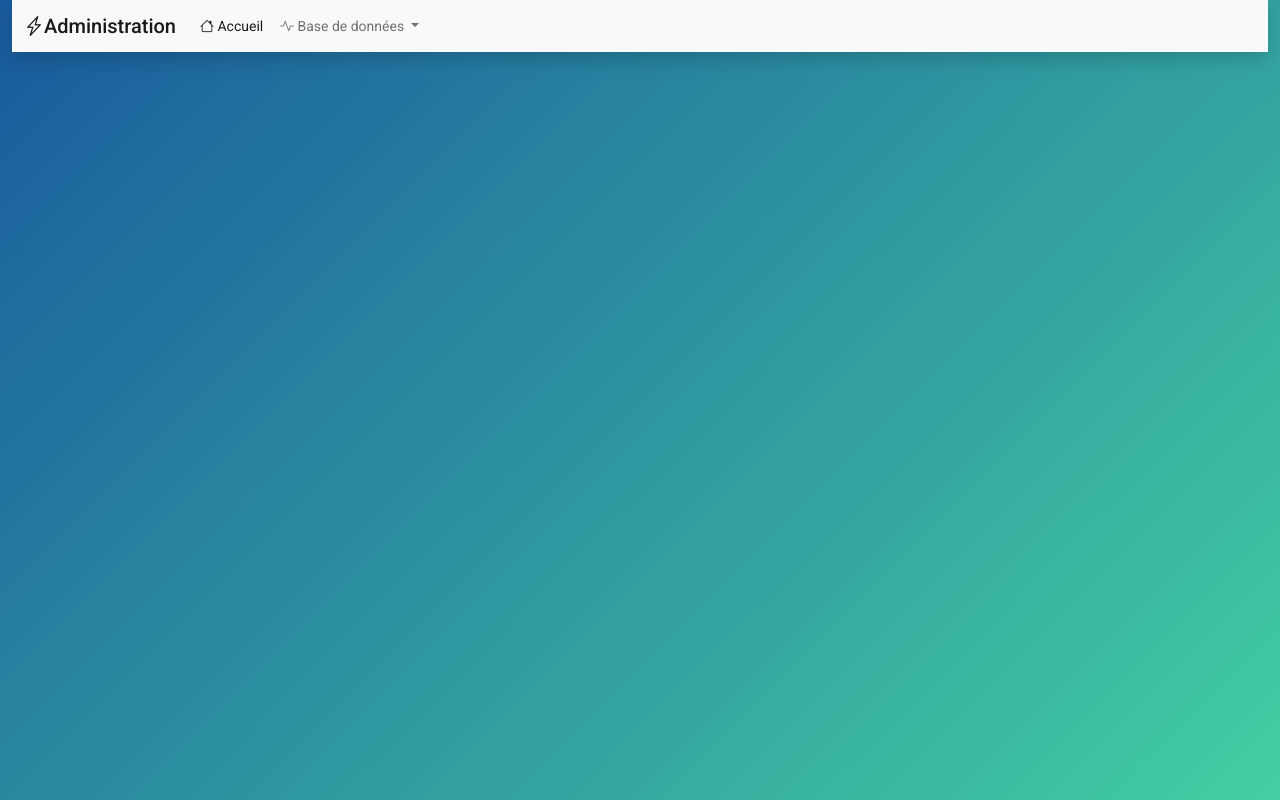
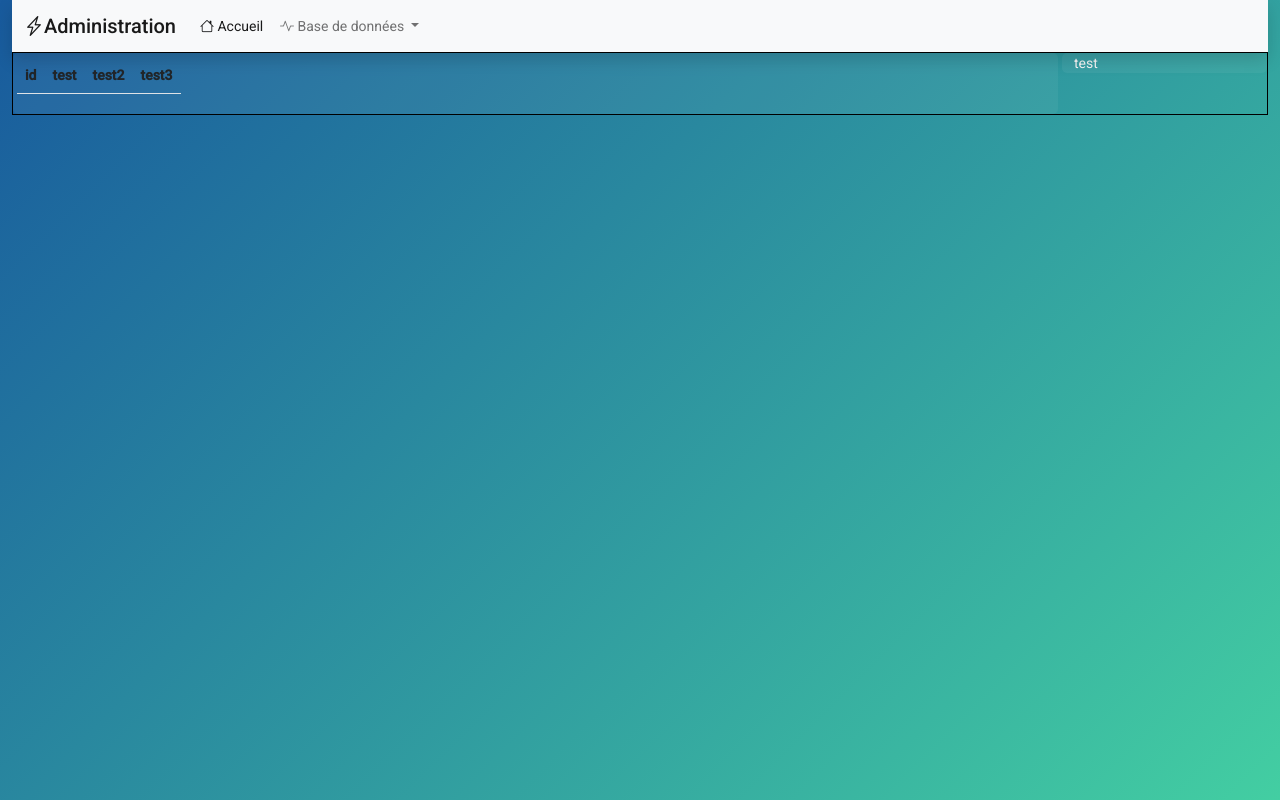
Before and after one commit to titouanfuchs/UHA401_FilRougeANGULAR, an Angular app: page /admin in a window 1280 px wide. Built offline with nearby package versions, Linux system fonts and the light colour scheme.

Commit message:
debut tables

```diff
--- a/src/app/admin-view/admin-view.component.html
+++ b/src/app/admin-view/admin-view.component.html
@@ -28,6 +28,8 @@
       </div>
     </div>
   </nav>
+
+  <app-db-view></app-db-view>
 
   <!-- Total DB Modal -->
   <div class="modal fade" id="totalDB" tabindex="-1" aria-labelledby="clearDB" aria-hidden="true" style="color: black">
--- a/src/app/app.module.ts
+++ b/src/app/app.module.ts
@@ -18,6 +18,7 @@ import {DetailsService} from "./services/detailsService/details.service";
 import { NgbModule } from '@ng-bootstrap/ng-bootstrap';
 import { BasicModalInteractionComponent } from './basic-modal-interaction/basic-modal-interaction.component';
 import {AdminModalManagerService} from "./services/adminModalManager/admin-modal-manager.service";
+import { DbViewComponent } from './db-view/db-view.component';
 
 const appRoutes: Routes = [
   { path: 'main', component:MainViewComponent},
@@ -35,6 +36,7 @@ const appRoutes: Routes = [
     AdminViewComponent,
     AlbumDetailsComponent,
     BasicModalInteractionComponent,
+    DbViewComponent,
   ],
   imports: [
     BrowserModule,
--- /dev/null
+++ b/src/app/db-view/db-view.component.html
@@ -0,0 +1,16 @@
+<div class="container-fluid">
+  <div class="row borderBlack">
+    <div class="col-10 cardNoW me-1 p-1">
+      <div class="table table-striped">
+        <thead>
+          <tr>
+            <th *ngFor="let key of keys" scope="col">{{key}}</th>
+          </tr>
+        </thead>
+      </div>
+    </div>
+    <div class="col cardNoW">
+      test
+    </div>
+  </div>
+</div>
--- /dev/null
+++ b/src/app/db-view/db-view.component.ts
@@ -0,0 +1,17 @@
+import { Component, OnInit } from '@angular/core';
+
+@Component({
+  selector: 'app-db-view',
+  templateUrl: './db-view.component.html',
+  styleUrls: ['./db-view.component.scss']
+})
+export class DbViewComponent implements OnInit {
+
+  keys = ["id", "test", "test2", "test3"]
+
+  constructor() { }
+
+  ngOnInit(): void {
+  }
+
+}
--- a/src/styles.scss
+++ b/src/styles.scss
@@ -97,6 +97,12 @@ body { margin: 0; font-family: Roboto, "Helvetica Neue", sans-serif; color: #f5f
   width: 100%;
 }
 
+.cardNoW{
+  background-color: rgba(245, 245, 245, 0.05);
+  border-radius: 5px;
+  height: fit-content;
+}
+
 @mixin animate($animation,$duration){
   animation: $animation $duration;
 }
```
Also changed, not shown: src/app/db-view/db-view.component.scss (added), 1 other file (tests, documents, lock files or other folders).
